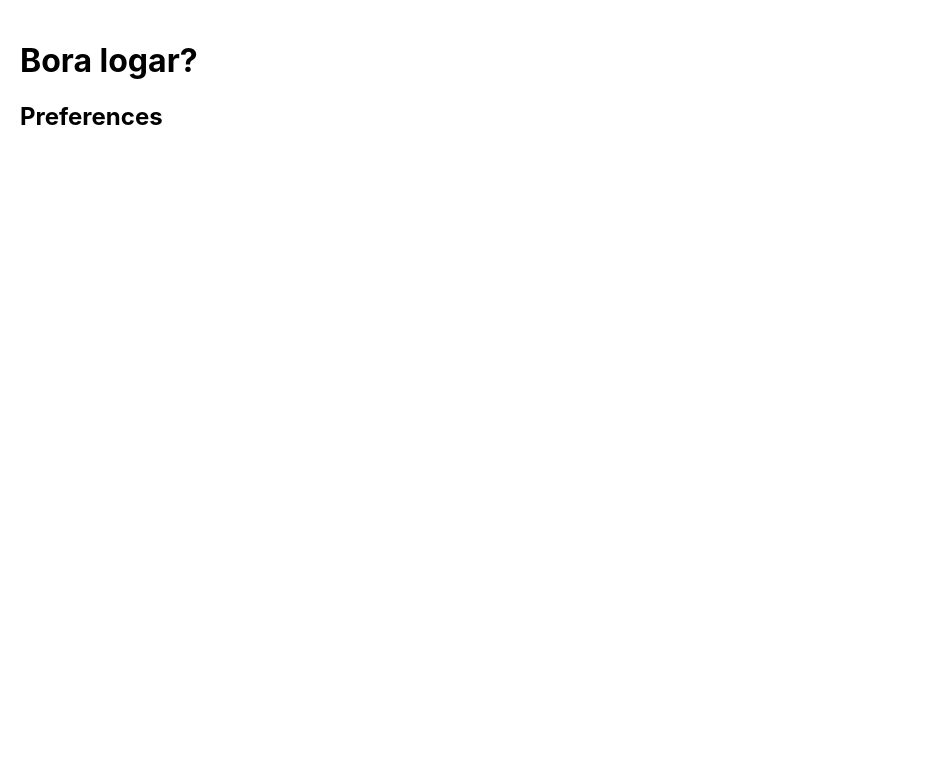
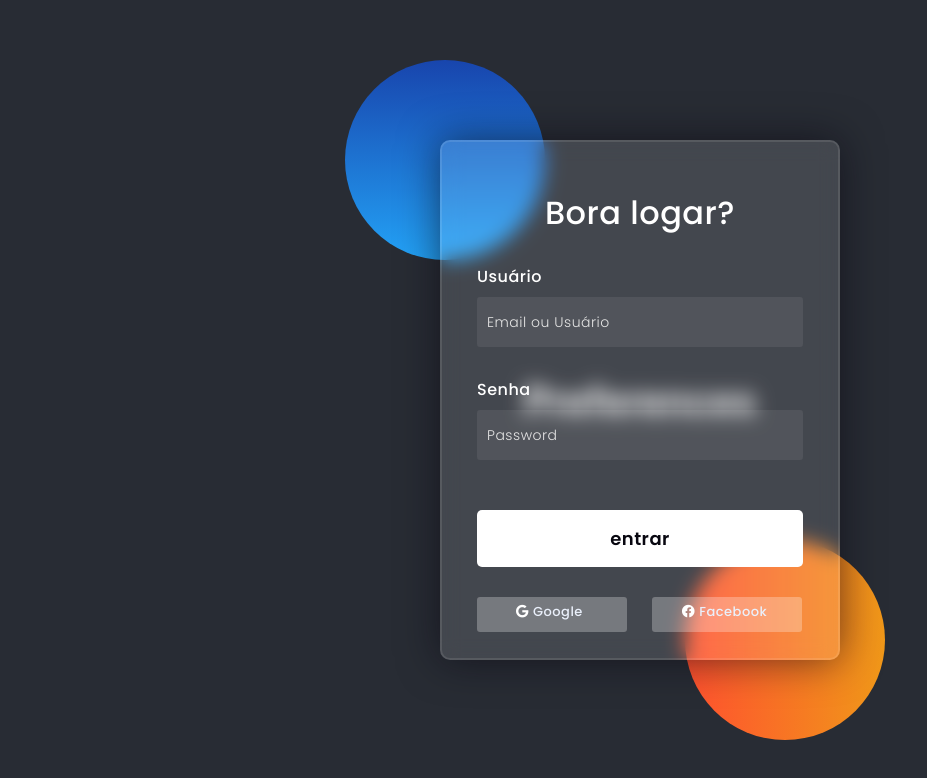
Before and after one commit to breviofelipe/react-login, a React (Create React App) app: page /preferences in a window 1280 px wide. Shown: the top 778 px of the page, without its empty margins (0-927 px from the left). Built offline with nearby package versions, Linux system fonts and the light colour scheme.

Commit message:
Novo form login

```diff
--- a/src/components/App/App.css
+++ b/src/components/App/App.css
@@ -1,3 +1,11 @@
 .wrapper {
-    padding: 20px;
+    padding: 50px;
+    background-color: #282c34;
+    min-height: 100vh;
+    display: flex;
+    flex-direction: column;
+    align-items: center;
+    justify-content: center;
+    font-size: calc(10px + 2vmin);
+    color: white;
 }
--- a/src/components/App/App.js
+++ b/src/components/App/App.js
@@ -3,13 +3,14 @@ import './App.css';
 import Dashboard from '../Dashboard/Dashboard';
 import Preferences from '../Preferences/Preferences';
 import { BrowserRouter, Route, Switch } from 'react-router-dom';
+import LoginPage from '../Login/LoginPage';
 // import { BrowserRouter as Router, Route, Switch } from 'react-router-dom';
 // import { Routes ,Route, Switch } from 'react-router-dom';
 
 function Login() {
   return (
     <div className="wrapper">
-      <h1>Bora logar?</h1>
+      <LoginPage />
       <BrowserRouter>
         <Switch>
             <Route path="/dashboard" >
--- /dev/null
+++ b/src/components/Login/Login.css
@@ -0,0 +1,124 @@
+
+*,
+*:before,
+*:after{
+    padding: 0;
+    margin: 0;
+    box-sizing: border-box;
+}
+body{
+    background-color: #080710;
+}
+.background{
+    width: 430px;
+    height: 520px;
+    position: absolute;
+    transform: translate(-50%,-50%);
+    left: 50%;
+    top: 50%;
+}
+.background .shape{
+    height: 200px;
+    width: 200px;
+    position: absolute;
+    border-radius: 50%;
+}
+.shape:first-child{
+    background: linear-gradient(
+        #1845ad,
+        #23a2f6
+    );
+    left: -80px;
+    top: -80px;
+}
+.shape:last-child{
+    background: linear-gradient(
+        to right,
+        #ff512f,
+        #f09819
+    );
+    right: -30px;
+    bottom: -80px;
+}
+form{
+    height: 520px;
+    width: 400px;
+    background-color: rgba(255,255,255,0.13);
+    position: absolute;
+    transform: translate(-50%,-50%);
+    top: 50%;
+    left: 50%;
+    border-radius: 10px;
+    backdrop-filter: blur(10px);
+    border: 2px solid rgba(255,255,255,0.1);
+    box-shadow: 0 0 40px rgba(8,7,16,0.6);
+    padding: 50px 35px;
+}
+form *{
+    font-family: 'Poppins',sans-serif;
+    color: #ffffff;
+    letter-spacing: 0.5px;
+    outline: none;
+    border: none;
+}
+form h3{
+    font-size: 32px;
+    font-weight: 500;
+    line-height: 42px;
+    text-align: center;
+}
+
+label{
+    display: block;
+    margin-top: 30px;
+    font-size: 16px;
+    font-weight: 500;
+}
+input{
+    display: block;
+    height: 50px;
+    width: 100%;
+    background-color: rgba(255,255,255,0.07);
+    border-radius: 3px;
+    padding: 0 10px;
+    margin-top: 8px;
+    font-size: 14px;
+    font-weight: 300;
+}
+::placeholder{
+    color: #e5e5e5;
+}
+button{
+    margin-top: 50px;
+    width: 100%;
+    background-color: #ffffff;
+    color: #080710;
+    padding: 15px 0;
+    font-size: 18px;
+    font-weight: 600;
+    border-radius: 5px;
+    cursor: pointer;
+}
+.social{
+  margin-top: 30px;
+  display: flex;
+}
+.social div{
+  background: red;
+  width: 150px;
+  border-radius: 3px;
+  padding: 5px 10px 10px 5px;
+  background-color: rgba(255,255,255,0.27);
+  color: #eaf0fb;
+  text-align: center;
+  font-size: small;
+}
+.social div:hover{
+  background-color: rgba(255,255,255,0.47);
+}
+.social .fb{
+  margin-left: 25px;
+}
+.social i{
+  margin-right: 4px;
+}
--- /dev/null
+++ b/src/components/Login/LoginPage.js
@@ -0,0 +1,36 @@
+import React from 'react';
+import './Login.css';
+
+export default function LoginPage() {
+  return(
+    <div>
+      <head>
+      <link rel="preconnect" href="https://fonts.gstatic.com"></link>
+      <link rel="stylesheet" href="https://cdnjs.cloudflare.com/ajax/libs/font-awesome/5.15.4/css/all.min.css"></link>
+      <link href="https://fonts.googleapis.com/css2?family=Poppins:wght@300;500;600&display=swap" rel="stylesheet"></link>
+      </head>
+      <body>
+      <div class="background">
+        <div class="shape"></div>
+        <div class="shape"></div>
+      </div>
+      <form >
+      <h3>Bora logar?</h3>
+
+          <label for="username">Usuário</label>
+          <input type="text" placeholder="Email ou Usuário" />
+          <label for="password">Senha</label>
+          <input type="password" placeholder="Password" id="password"></input>
+
+        <div>
+          <button type="submit">entrar</button>
+        </div>
+        <div class="social">
+          <div class="go"><i class="fab fa-google"></i>Google</div>
+          <div class="fb"><i class="fab fa-facebook"></i>Facebook</div>
+        </div>
+      </form>
+      </body>
+    </div>
+  )
+}
```
